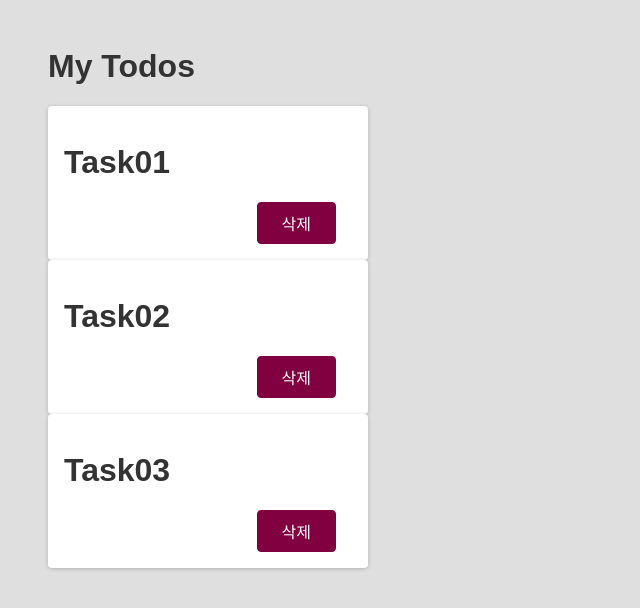
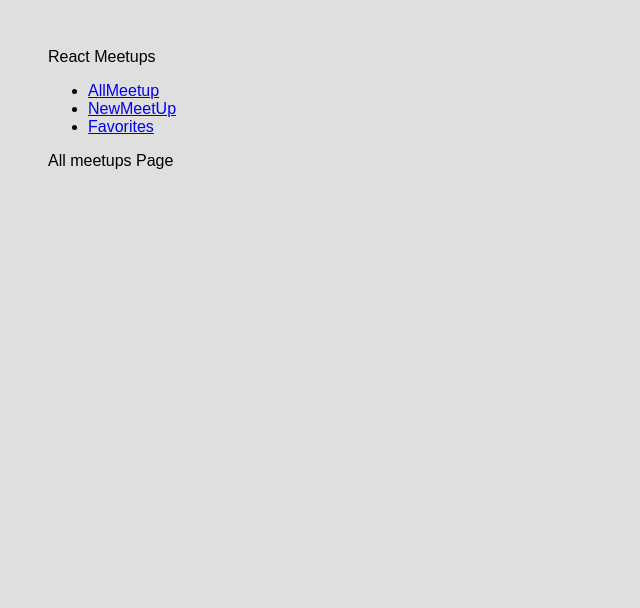
Before and after one commit to ddukddak-kim/my-react-app, a React (Create React App) app: page / in a window 1280 px wide. Shown: the top 608 px of the page, without its empty margins (0-640 px from the left). Built offline with nearby package versions, Linux system fonts and the light colour scheme.

Commit message:
Add react-router & navigation

```diff
--- a/package.json
+++ b/package.json
@@ -8,6 +8,7 @@
     "@testing-library/user-event": "^13.2.1",
     "react": "^18.2.0",
     "react-dom": "^18.2.0",
+    "react-router-dom": "^5.3.3",
     "react-scripts": "5.0.1",
     "web-vitals": "^2.1.0"
   },
--- a/src/App.js
+++ b/src/App.js
@@ -1,12 +1,25 @@
-import Todo from './components/Todo';
+import { Route, Switch } from 'react-router-dom';
+
+import FavoritesPage from './pages/Favorites';
+import NewMeetupPage from './pages/NewMeetup';
+import AllMeetupPage from './pages/AllMeetup';
+import MainNavigation from './components/layout/MainNavigation';
 
 function App() {
   return (
     <div>
-      <h1>My Todos</h1>
-      <Todo text="Task01" />
-      <Todo text="Task02" />
-      <Todo text="Task03" />
+      <MainNavigation />
+      <Switch>
+        <Route path="/" exact={true}>
+          <AllMeetupPage />
+        </Route>
+        <Route path="/new-meetup">
+          <NewMeetupPage />
+        </Route>
+        <Route path="/favorites">
+          <FavoritesPage />
+        </Route>
+      </Switch>
     </div>
   );
 }
--- a/src/components/Backdrop.js
+++ /dev/null
@@ -1,4 +0,0 @@
-function Backdrop(props) {
-  return <div className="backdrop" onClick={props.onCancel} />;
-}
-export default Backdrop;
--- a/src/components/Modal.js
+++ /dev/null
@@ -1,23 +0,0 @@
-function Modal(props) {
-  function cancelHandler() {
-    props.onCancel();
-  }
-
-  function confirmHandler() {
-    props.onCancel();
-  }
-
-  return (
-    <div className="modal">
-      <p>Are you sure?</p>
-      <button className="btn btn--alt" onClick={cancelHandler}>
-        Cancel
-      </button>
-      <button className="btn" onClick={confirmHandler}>
-        Confirm
-      </button>
-    </div>
-  );
-}
-
-export default Modal;
--- a/src/components/Todo.js
+++ /dev/null
@@ -1,31 +0,0 @@
-import { useState } from 'react';
-import Modal from './Modal';
-import Backdrop from './Backdrop';
-
-function Todo(props) {
-  const [modalIsOpen, setModalIsOpen] = useState(false);
-
-  function deleteHandler() {
-    setModalIsOpen(true);
-  }
-
-  function closeModalHandler() {
-    console.log('click');
-    setModalIsOpen(false);
-  }
-
-  return (
-    <div className="card">
-      <h1>{props.text}</h1>
-      <div className="actions">
-        <button className="btn" onClick={deleteHandler}>
-          삭제
-        </button>
-      </div>
-      {modalIsOpen && <Modal onCancel={closeModalHandler} />}
-      {modalIsOpen && <Backdrop onCancel={closeModalHandler} />}
-    </div>
-  );
-}
-
-export default Todo;
--- /dev/null
+++ b/src/components/layout/MainNavigation.js
@@ -0,0 +1,24 @@
+import { Link } from 'react-router-dom';
+
+function MainNavigation() {
+  return (
+    <header>
+      <div>React Meetups</div>
+      <nav>
+        <ul>
+          <li>
+            <Link to="/">AllMeetup</Link>
+          </li>
+          <li>
+            <Link to="/new-meetup">NewMeetUp</Link>
+          </li>
+          <li>
+            <Link to="/favorites">Favorites</Link>
+          </li>
+        </ul>
+      </nav>
+    </header>
+  );
+}
+
+export default MainNavigation;
--- a/src/index.js
+++ b/src/index.js
@@ -1,7 +1,12 @@
 import React from 'react';
-import ReactDOM, { createRoot } from 'react-dom/client';
+import { createRoot } from 'react-dom/client';
+import { BrowserRouter } from 'react-router-dom';
 import './index.css';
 import App from './App';
 
 const root = createRoot(document.getElementById('root'));
-root.render(<App />);
+root.render(
+  <BrowserRouter>
+    <App />
+  </BrowserRouter>
+);
--- /dev/null
+++ b/src/pages/AllMeetup.js
@@ -0,0 +1,5 @@
+function AllMeetup() {
+  return <div>All meetups Page</div>;
+}
+
+export default AllMeetup;
--- /dev/null
+++ b/src/pages/Favorites.js
@@ -0,0 +1,5 @@
+function Favorites() {
+  return <div>Favorites Page</div>;
+}
+
+export default Favorites;
--- /dev/null
+++ b/src/pages/NewMeetup.js
@@ -0,0 +1,5 @@
+function NewMeetUp() {
+  return <div>New MeetUp Page</div>;
+}
+
+export default NewMeetUp;
```
Also changed, not shown: 2 other files (tests, documents, lock files or other folders).
